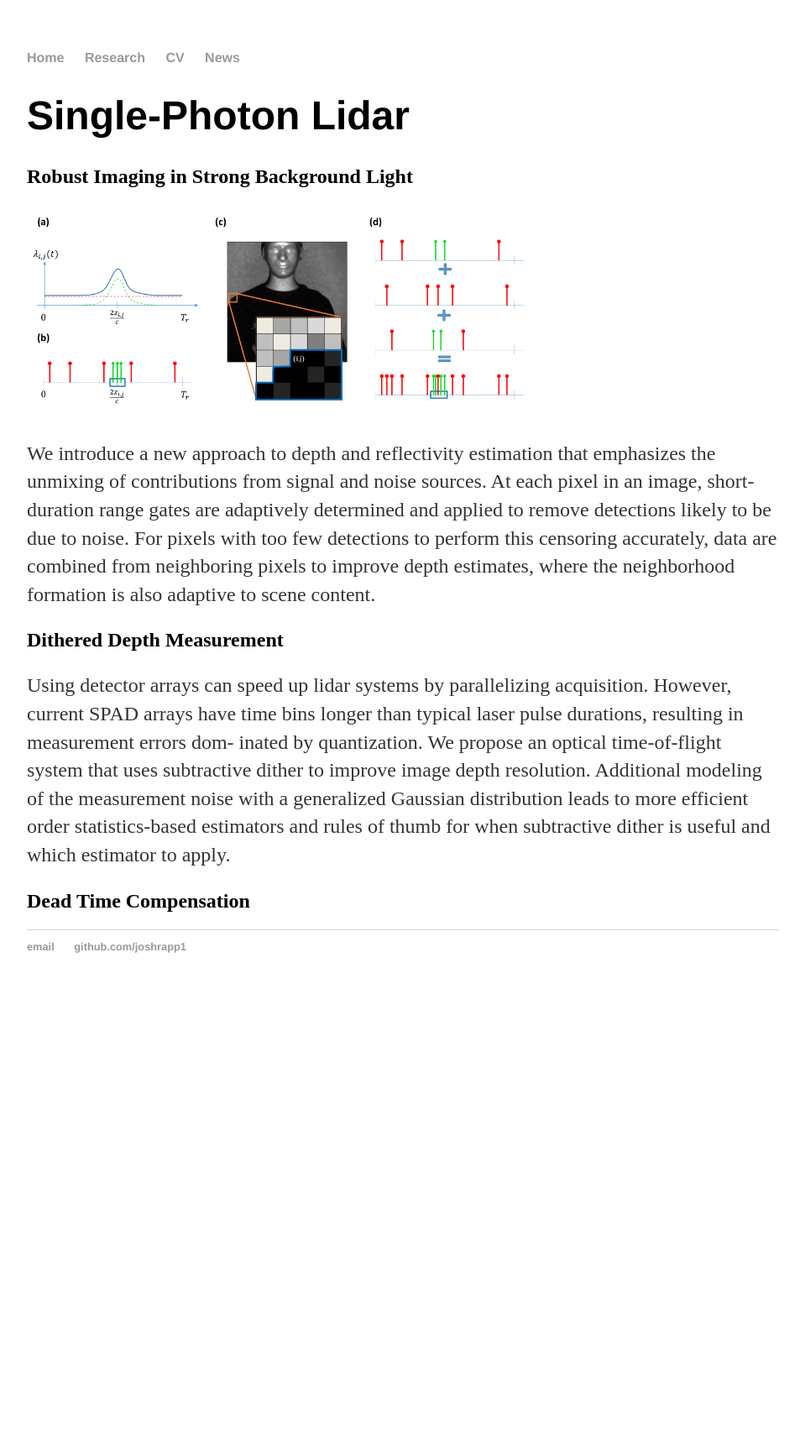
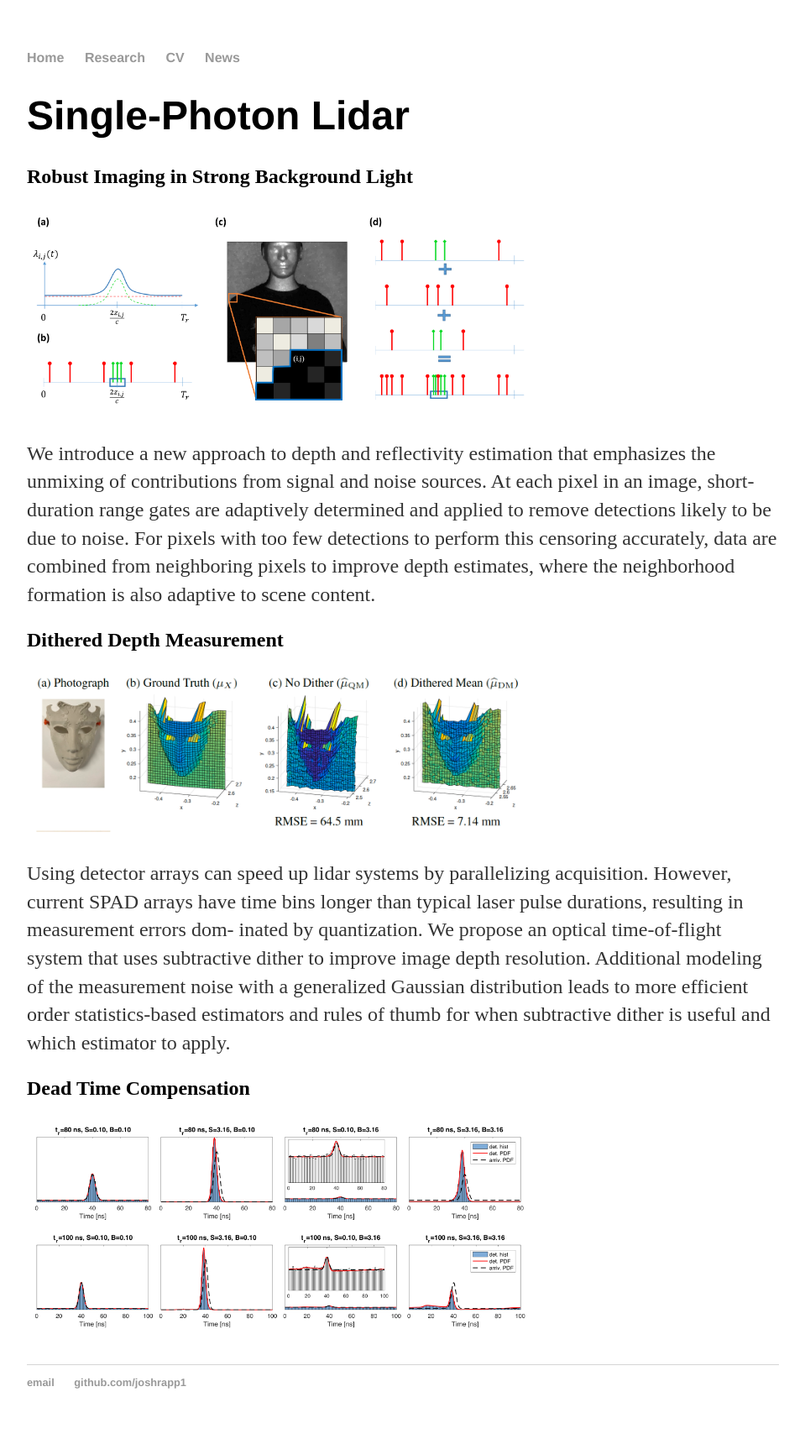
Before and after one commit to joshrapp1/joshrapp1.github.io, a Jekyll site: the page built from research/index.md, in a window 1280 px wide. Shown: the whole page at 84% size, without its empty margins (160-1119 px from the left). Built offline with Jekyll 4.4.1, drawn with Linux system fonts in a browser that asks for light colours; our own code applies the rules of GitHub Pages for plain Markdown files; before the commit the page ends 1195 px from its top, so only the background shows below that.

Commit message:
Update index.md
added figures

```diff
--- a/research/index.md
+++ b/research/index.md
@@ -11,6 +11,8 @@ data are combined from neighboring pixels to improve depth estimates,
 where the neighborhood formation is also adaptive to scene content.
 
 ## Dithered Depth Measurement
+<img src="/images/dither.png" width="600">
+
 Using detector arrays can speed up lidar systems by parallelizing acquisition.
 However, current SPAD arrays have time bins longer than typical laser pulse durations,
 resulting in measurement errors dom- inated by quantization.
@@ -20,3 +22,4 @@ leads to more efficient order statistics-based estimators and rules of thumb for
 and which estimator to apply.
 
 ## Dead Time Compensation
+<img src="/images/deadtime.png" width="600">
```
